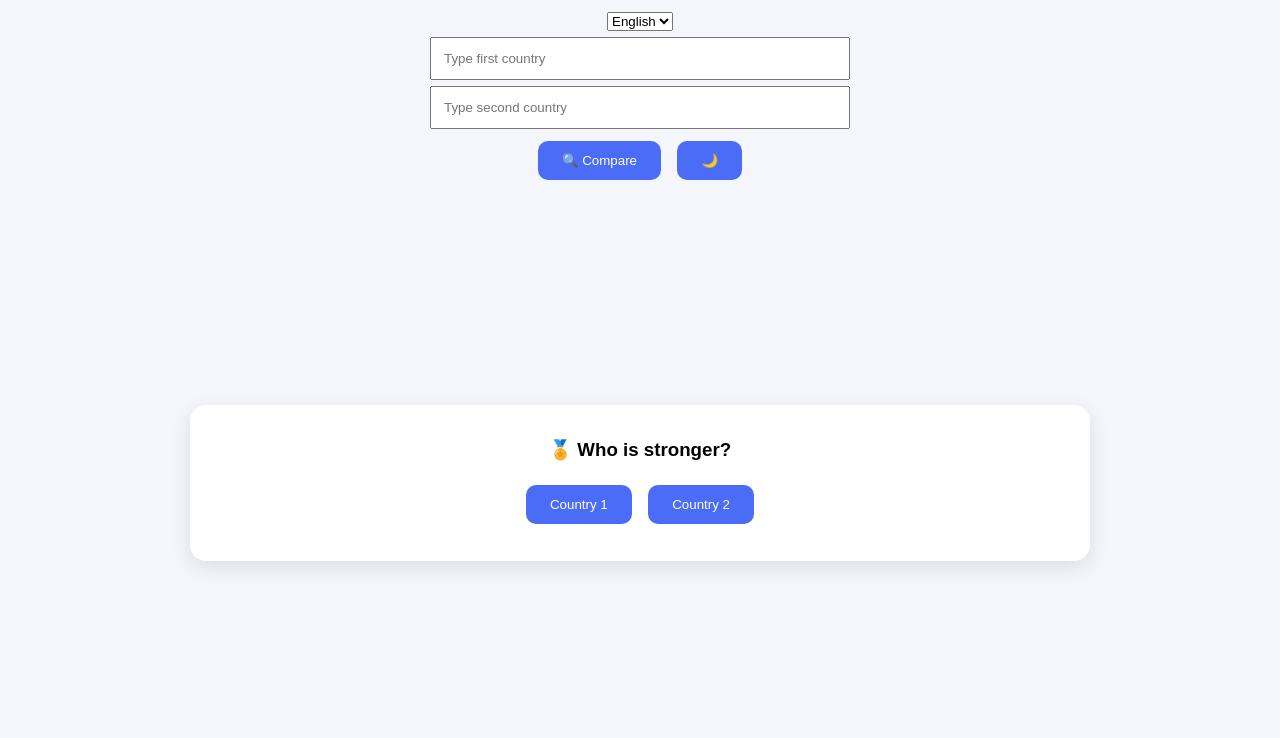
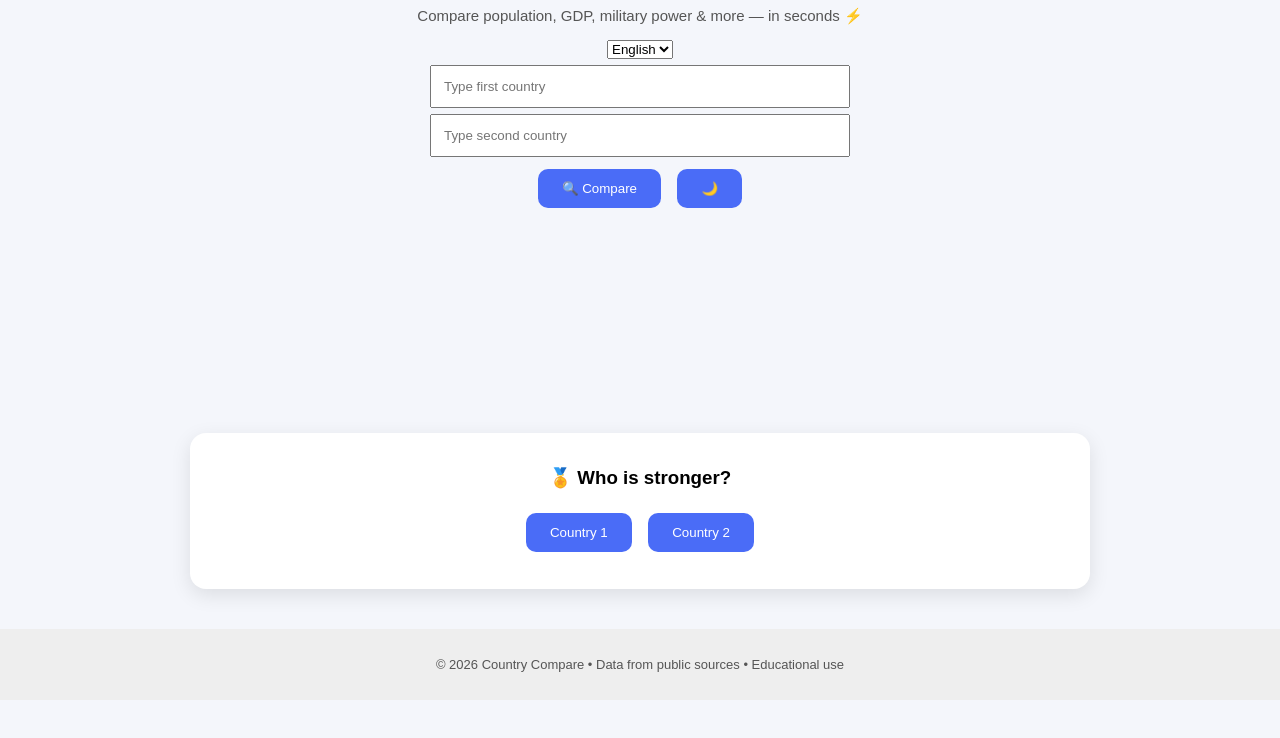
Before and after one commit to rajfeuewhs/country-compare, a plain HTML site: page index.html in a window 1280 px wide. Shown: the part 56-794 px from the top of the page. Drawn offline with nearby package versions, Linux system fonts and the light colour scheme; no server answers.

Commit message:
Update index.html

```diff
--- a/index.html
+++ b/index.html
@@ -4,12 +4,13 @@
 <head>
 <title>Country Comparison Tool | Population, GDP, Military</title>
 <meta name="viewport" content="width=device-width, initial-scale=1">
-<meta name="description" content="Compare countries by population, GDP, military power, gold reserves, companies, weapons and rankings.">
+<meta name="description" content="Compare population, GDP, military power, rankings and insights of any country.">
 <link rel="stylesheet" href="css/style.css">
 </head>
 <body>
 
 <h1>🌍 Country Compare</h1>
+<p class="tagline">Compare population, GDP, military power & more — in seconds ⚡</p>
 
 <select onchange="setLang(this.value)">
 <option value="en">English</option>
@@ -35,6 +36,10 @@
 <p id="voteResult"></p>
 </div>
 
+<footer class="footer">
+<p>© 2026 Country Compare • Data from public sources • Educational use</p>
+</footer>
+
 <script src="https://cdn.jsdelivr.net/npm/chart.js"></script>
 <script src="js/lang.js"></script>
 <script src="js/compare.js"></script>
```
